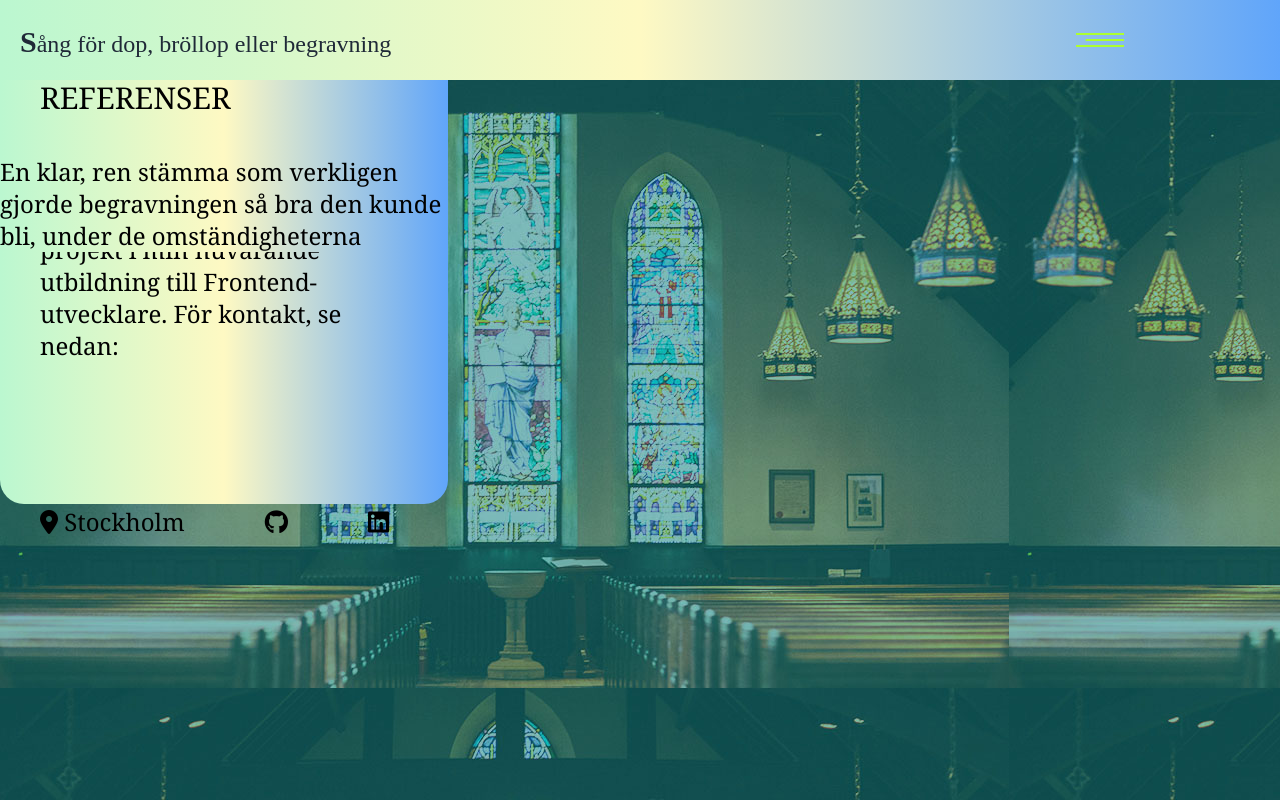
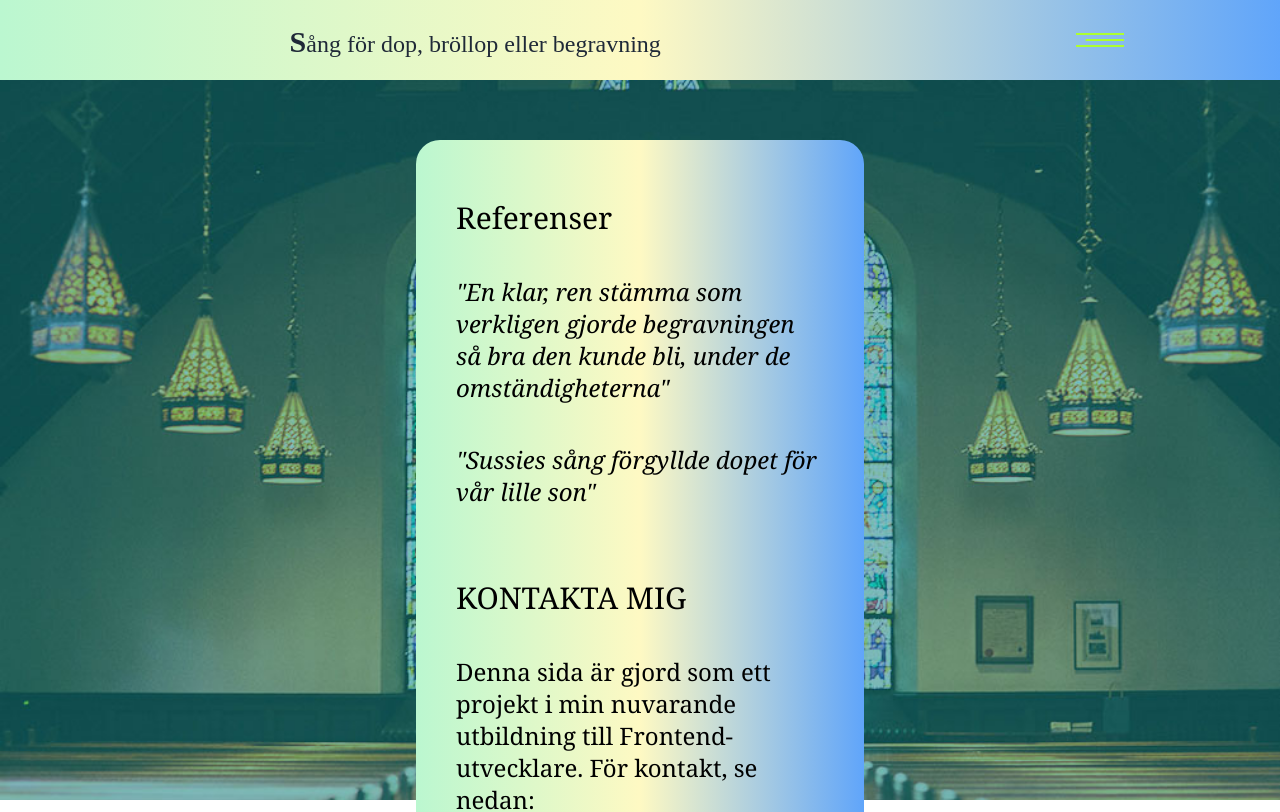
Before and after one commit to arnetzlinder/Hobbyprojekt---git, a Vue app: page /contact in a window 1280 px wide. Shown: the top 812 px of the page. Built offline with nearby package versions, Linux system fonts and the light colour scheme; a web font is replaced by a local one.

Commit message:
:lipstick: add styling, fix padding etc

```diff
--- a/src/App.vue
+++ b/src/App.vue
@@ -13,7 +13,7 @@ import SongNavbar from './components/SongNavbar.vue';
 
   </div>
 
-  <div  id="background" class="bg-fill h-screen pt-10 relative">
+  <div  id="background" class="bg-cover bg-repeat-y md:h-screen lg:h-screen bg-fixed pt-10 relative">
 
 
   <router-view></router-view>
--- a/src/components/AnimationContainer.vue
+++ b/src/components/AnimationContainer.vue
@@ -1,4 +1,4 @@
-<!-- <script lang="ts">
+<script lang="ts">
     import { gsap } from "gsap";
     import MusicAnimation from "./MusicAnimation.vue";
     export default {
@@ -10,7 +10,7 @@
             return {};
         },
         mounted() {
-
+            gsap.to ('#abc', { scale: 1.5, y: 100, duration: 2, ease: 'none', repeat: -1, yoyo: true});
         }
-    }
-</script> -->
+    };
+</script>
--- a/src/components/AudioPlay.vue
+++ b/src/components/AudioPlay.vue
@@ -5,32 +5,32 @@ export default{};
 </script>
 
 <template>
-    <div class="text-gray-800 p-5 md:p-10 lg:p-20 flex relative max-w-sm md:max-w-lg lg:max-w-xl">
+    <div class="text-gray-800 p-5 md:p-10 lg:p-20 flex relative max-w-md md:max-w-xl lg:max-w-xl">
 
 
         <div class="bg-gradient-to-r from-blue-400 via-yellow-100 to-green-200 flex  flex-col text-gray-800 content-evenly border-8 border-gray-800 rounded-xl">
-            <label class="text-gray-800 md:hover:scale-125 lg:hover:scale-90 pt-10 pb-10 mx-1">
+            <label class="text-gray-800 md:hover:scale-125 lg:hover:scale-90 pt-10 pb-10 mx-3">
             <audio controls>
                 <source src="/Hallelujah.mp3" type="audio/mpeg">
             </audio>
             <p class="ml-10">Hallelujah</p>
             </label>
             <br>
-            <label class="text-gray-800 md:hover:scale-125 lg:hover:scale-90 pt-10 pb-10 mx-1">
+            <label class="text-gray-800 md:hover:scale-125 lg:hover:scale-90 pt-10 pb-10 mx-3">
             <audio controls>
                 <source src="/Blott en dag.mp3" type="audio/mpeg">
             </audio>
             <p class="ml-10">Blott en dag</p>
             </label>
             <br>
-            <label class="text-gray-800 md:hover:scale-125 lg:hover:scale-90 pt-10 pb-10 mx-1">
+            <label class="text-gray-800 md:hover:scale-125 lg:hover:scale-90 pt-10 pb-10 mx-3">
             <audio controls>
                 <source src="/För kärlekens skull.mp3" type="audio/mpeg">
             </audio>
             <p class="ml-10">För kärlekens skull</p>
             </label>
             <br>
-            <label class="text-gray-800 md:hover:scale-125 lg:hover:scale-90 pt-10 pb-10 mx-1">
+            <label class="text-gray-800 md:hover:scale-125 lg:hover:scale-90 pt-10 pb-10 mx-3">
             <audio controls>
                 <source src="/Prins Noel.mp3" type="audio/mpeg">
             </audio>
--- a/src/components/MusicAnimation.vue
+++ b/src/components/MusicAnimation.vue
@@ -1,11 +1,7 @@
 <template>
-    <svg width="70px" height="70px" viewBox="0 0 1024 1024" class="icon"  version="1.1" xmlns="http://www.w3.org/2000/svg">
-        <path id="1" d="M703.90625 865.90625l-39.9375-15.65625 148.6875-380.0625c6.84375-17.53125-2.4375-37.3125-20.34375-43.125l-260.0625-84.9375c-16.6875-5.4375-34.6875 3.1875-40.875 19.59375L361.8125 704.46875l-61.40625-23.15625 181.875-481.125c6.09375-16.21875 23.8125-24.84375 40.40625-19.78125l389.0625 120.1875c18.1875 5.625 27.84375 25.5 20.90625 43.3125l-199.125 509.0625c-4.6875 11.71875-17.90625 17.53125-29.625 12.9375z" fill="#202020" />
-        <path id="2" d="M241.0625 658.15625m-129.375 0a129.375 129.375 0 1 0 258.75 0 129.375 129.375 0 1 0-258.75 0Z" fill="#202020" />
-        <path id="3" d="M614.375 802.90625m-129.375 0a129.375 129.375 0 1 0 258.75 0 129.375 129.375 0 1 0-258.75 0Z" fill="#202020" />
-        <path id="4" d="M246.53333333 379.36666667L142.43333333 118.66666667c-6.8-16.9 2.4-36 19.8-41.3l107.9-32.9c14.4-4.4 29.7 2.5 36 16.2l13.2 28.8c7.5 16.3-0.9 35.4-17.9 41l-73.7 24.3c-6.9 2.3-10.5 9.9-7.8 16.6L290.33333333 350.96666667c2.1 5.4-0.5 11.4-5.9 13.6l-37.9 14.8z" fill="#202020" />
-        <path id="5" d="M211.53333333 379.36666667m-84.8 0a84.8 84.8 0 1 0 169.6 0 84.8 84.8 0 1 0-169.6 0Z" fill="#202020" />
-    </svg>
+<svg width="800px" height="800px" viewBox="0 0 24 24" fill="none" xmlns="http://www.w3.org/2000/svg">
+<path id="abc" d="M9 17.5V6L20 3V16.5M9 17.5C9 18.8807 7.88071 20 6.5 20C5.11929 20 4 18.8807 4 17.5C4 16.1193 5.11929 15 6.5 15C7.88071 15 9 16.1193 9 17.5ZM20 16.5C20 17.8807 18.8807 19 17.5 19C16.1193 19 15 17.8807 15 16.5C15 15.1193 16.1193 14 17.5 14C18.8807 14 20 15.1193 20 16.5Z" stroke="#000000" stroke-width="1.5" stroke-linecap="round" stroke-linejoin="round"/>
+</svg>
 </template>
 
 <script lang="ts">
--- a/src/components/SongNavbar.vue
+++ b/src/components/SongNavbar.vue
@@ -1,5 +1,6 @@
 <template>
     <nav id="navbarid" class="h-20 grid w-screen bg-gradient-to-r from-green-200 via-yellow-100 to-blue-400">
+        <div><AnimationContainerVue /> </div>
         <a href="#index"><p class="ml-5 first-letter:text-2xl md:first-letter:text-3xl lg:first-letter:text-3xl first-letter:font-bold text-xl md:text-2xl lg:text-2xl text-gray-800">Sång för dop, bröllop eller begravning</p></a>
         <div class="z-30 relative col-start-3 mt-5 ml-5">
         <MenuButton @click="toggle" :isOpen="showMenu" />
@@ -13,10 +14,12 @@
 <script lang="ts">
 import MenuButton from "./MenuButton.vue";
 import ButtonMenu from "./ButtonMenu.vue";
+import AnimationContainerVue from "./AnimationContainer.vue";
 export default {
     components: {
         MenuButton,
         ButtonMenu,
+        AnimationContainerVue,
     },
     data() {
         return {
--- a/src/views/AboutMe.vue
+++ b/src/views/AboutMe.vue
@@ -1,15 +1,10 @@
 <template>
-    <div class="max-h-96 font-serif top-20 relative justify-center content-center flex">
+    <div class="max-h-96 font-serif sm:top-0 md:top-20 relative justify-center content-center flex">
         <div class="absolute p-10 text-xl bg-gradient-to-r from-green-200 via-yellow-100 to-blue-400 content-evenly rounded-xl">
             <h1 class="font-bold text-2xl pb-5"> Om mig</h1>
-            <p class="max-w-2xl"> Jag är en sångerska med gedigen erfarenhet av att sjunga, både solo och i kör. Numera sjunger jag förstasopran i en vokalensamble som heter Ars Longa. Yrkesmässigt är jag utbildad distriktssköterska som bestämt mig för att sadla om
+            <p class="max-w-2xl">Jag har sjungit så länge jag kan minnas, som liten sjöng jag i kyrkans barnkör, därefter fortsatte jag till musikklass och musikgymnasium med inriktning naturvetenskap. Efter gymnasiet hade jag några års uppehåll innan jag fortsatte med körsången igen. Numera sjunger jag förstasopran i en vokalensamble som heter Ars Longa. Yrkesmässigt är jag utbildad distriktssköterska som bestämt mig för att sadla om
             och numera läser till Frontend-utvecklare vid Medieinstitutet.</p>
-            <br>
-            <ul class="list-disc">
-                <li>Brett register</li>
-                <li> Stort urval av låtar</li>
-                <li>Kan både sjunga acapella eller ta hjälp av kyrkomusiker på plats</li>
-            </ul>
+
 
             <h2 class="font-bold mt-10 mb-2">Kuriosa</h2>
             <p class="max-w-2xl">2013 spelade jag in en skiva med min dåvarande kör Ascalpella, Medicinska föreningens kammarkör. Jag sjöng solot på låten nedan på litauiska, lyssna gärna!</p>
--- a/src/views/ContactMe.vue
+++ b/src/views/ContactMe.vue
@@ -1,22 +1,23 @@
 <template>
-    <div class="flex flex-col md:flex-row lg:flex-row relative">
-        <div class="rounded-3xl mt-20 text-2xl max-h-96 max-w-md font-serif absolute justify-center content-center flex flex-col bg-gradient-to-r from-green-200 via-yellow-100 to-blue-400">
-            <h1 class="uppercase text-3xl p-10"> Kontakta mig</h1>
+    <div class="max-h-96 font-serif sm:top-0 md:top-20 relative justify-center content-center flex bg-gradient-to-r from-green-200 via-yellow-100 to-blue-400">
+        <div class="md:m-w-screen mt-10 rounded-3xl mt-5 text-2xl max-w-md font-serif absolute bg-gradient-to-r from-green-200 via-yellow-100 to-blue-400">
+        <h2 class="text-3xl p-10 mt-5"> Referenser</h2>
+        <p class="px-10 italic"> "En klar, ren stämma som verkligen gjorde begravningen så bra den kunde bli, under de omständigheterna"</p>
+        <p class="p-10 italic"> "Sussies sång förgyllde dopet för vår lille son"</p>
+        <br>
+        <h1 class="uppercase text-3xl pl-10"> Kontakta mig</h1>
             <p class="p-10 font-serif"> Denna sida är gjord som ett projekt i min nuvarande utbildning till Frontend-utvecklare. För kontakt, se nedan: </p>
-            <br>
-            <br>
+
             <ul class="flex flex-row content-around">
                 <li class="p-10"> <span class="location"> <i class="fa-solid fa-location-dot"></i></span> Stockholm</li>
                 <li class="p-10"> <a href="https://github.com/arnetzlinder"><span class="github"> <i class="fa-brands fa-github"></i></span> </a></li>
                 <li class="p-10"> <a href="https://www.linkedin.com/in/susanne-arnetz-linder-999a2481/"><span class="linkedIn"> <i class="fa-brands fa-linkedin"></i></span> </a></li>
             </ul>
         </div>
-        <br>
-        <div class="rounded-3xl text-2xl max-h-96 max-w-md font-serif relative bg-gradient-to-r from-green-200 via-yellow-100 to-blue-400">
-        <h2 class="uppercase text-3xl p-10"> Referenser</h2>
-        <p> En klar, ren stämma som verkligen gjorde begravningen så bra den kunde bli, under de omständigheterna</p>
-        </div>
     </div>
+    <br>
+
+
 </template>
 
 <script lang="ts">
```
Also changed, not shown: src/assets/music-notes.svg (deleted), src/assets/music-notess.svg (added).
